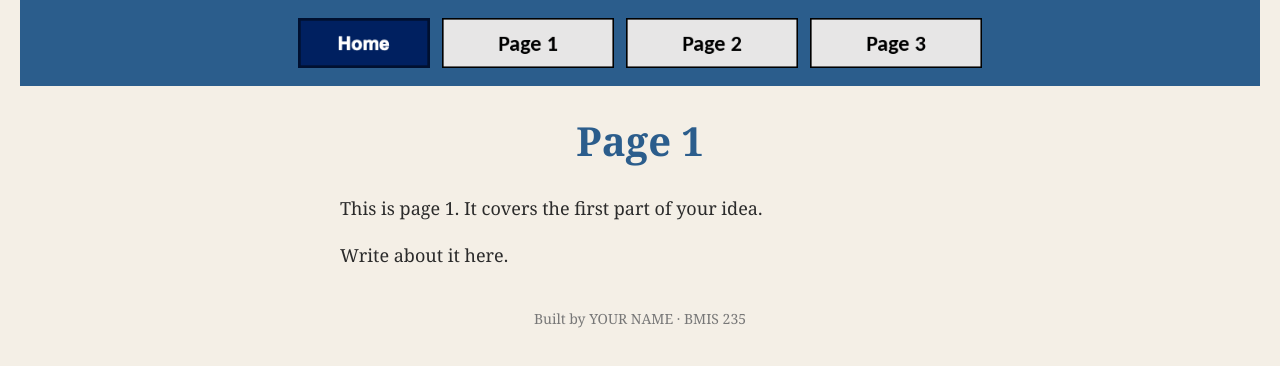
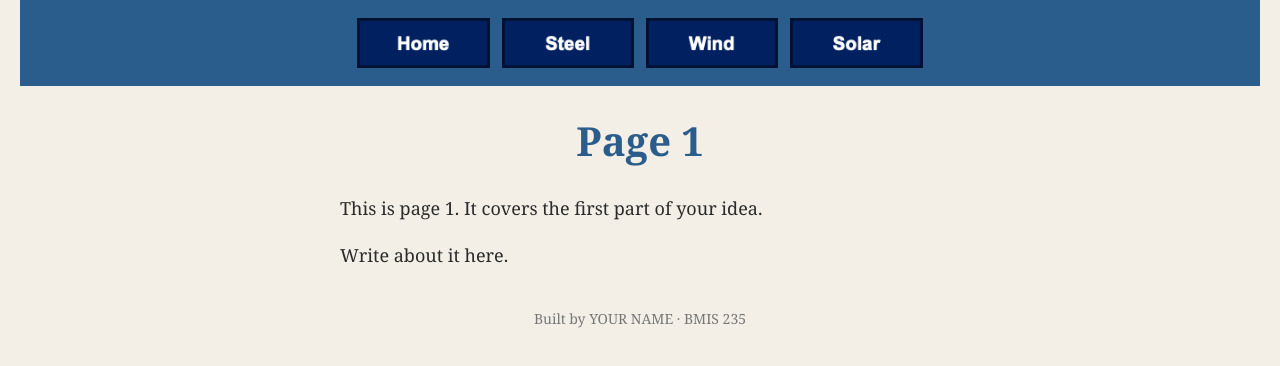
Before and after one commit to tuckermyrick/bmis235-html-3, a plain HTML site: page steel.html in a window 1280 px wide. Drawn offline with Linux system fonts and the light colour scheme.

Commit message:
Update navigation links in steel.html

```diff
--- a/steel.html
+++ b/steel.html
@@ -23,9 +23,9 @@
      ===================================================================== -->
 <nav>
     <a href="index.html"><img src="img/home.png" alt="Home"></a>
-    <a href="page1.html"><img src="img/page1.png" alt="Page 1"></a>
-    <a href="page2.html"><img src="img/page2.png" alt="Page 2"></a>
-    <a href="page3.html"><img src="img/page3.png" alt="Page 3"></a>
+    <a href="steel.html"><img src="img/steel.png" alt="Steel"></a>
+    <a href="wind.html"><img src="img/wind.png" alt="Wind"></a>
+    <a href="solar.html"><img src="img/solar.png" alt="Solar"></a>
 </nav>
 
 <h1>Page 1</h1>
```
